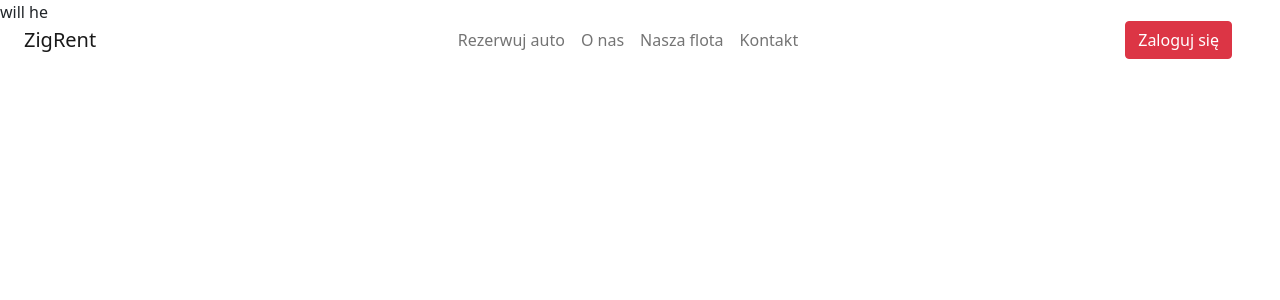
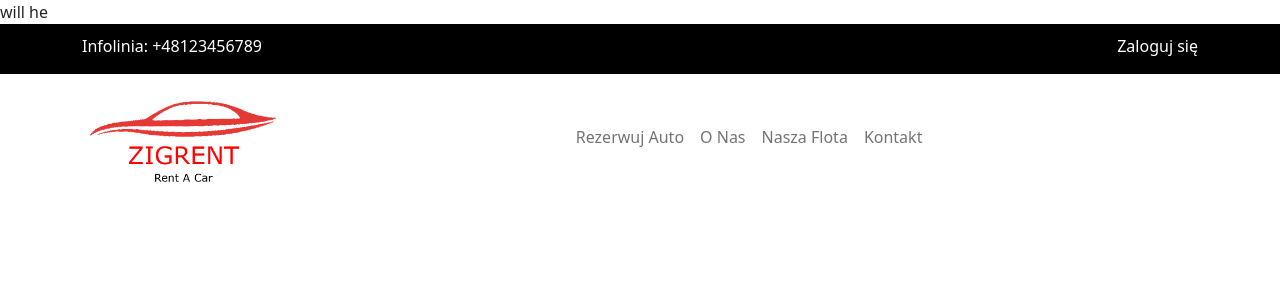
Before and after one commit to Michal582/JPO, a PHP site: page / in a window 1280 px wide. Shown: the top 300 px of the page. Run offline with PHP 8.4, Linux system fonts and the light colour scheme.

Commit message:
moze nie najlepiej ale jako tako

```diff
--- a/css/master.css
+++ b/css/master.css
@@ -1,3 +1,12 @@
-nav{
-  height: 80px;
+.header-main-page{
+  background-color: #000;
+  color: #fff;
 }
+.header-main-page-top{
+  height: 50px;
+  padding: 10px 0;
+}
+.logo{
+  height: 100px;
+  max-width: 100%;
+}
--- a/head.php
+++ b/head.php
@@ -7,4 +7,5 @@
   <link rel="stylesheet" href="./css/bootstrap.min.css">
   <link rel="stylesheet" href="./css/master.css">
   <script src="./script/bootstrap.bundle.min.js" charset="utf-8"></script>
+  <link rel="icon" href="./img/logo.png">
 </head>
--- a/header.php
+++ b/header-main.php
@@ -1,26 +1,17 @@
-<nav class="navbar navbar-light navbar-expand-md fixed-top">
-  <div class="container-fluid row">
-    <div class="col">
-      <a href="index.php" class="navbar-brand">ZigRent</a>
-    </div>
-    <div class="col">
-      <div class="collapse navbar-collapse justify-content-center" id="navbar">
-        <ul class="navbar-nav float-start">
-          <li class="nav-item"><a class="nav-link" href="#">Rezerwuj auto</a></li>
-          <li class="nav-item"><a class="nav-link" href="#">O nas</a></li>
-          <li class="nav-item"><a class="nav-link" href="#">Nasza flota</a></li>
-          <li class="nav-item"><a class="nav-link" href="#">Kontakt</a></li>
-        </ul>
+<header class="header-main-page">
+  <section class="header-main-page-top">
+    <div class="container">
+      <div class="row">
+        <div class="col">
+          <p><a href="tel:+48123456789" class="text-white text-decoration-none"><i class="fa-solid fa-phone"></i> Infolinia: +48123456789</a></p>
+        </div>
+        <div class="col" style="text-align: right;">
+          <a href="#" class="text-decoration-none text-white" data-bs-toggle="modal" data-bs-target="#loginModal"><i class="fa-solid fa-user"></i> Zaloguj się</a>
+        </div>
       </div>
     </div>
-    <div class="col">
-      <button class="navbar-toggler float-end" type="button" data-bs-toggle="collapse" data-bs-target="#navbar" aria-controls="navbar" aria-expanded="false" aria-label="Toggle navigation">
-        <span class="navbar-toggler-icon"></span>
-      </button>
-      <button type="button" class="btn btn-danger float-end" name="button" data-bs-toggle="modal" data-bs-target="#loginModal">Zaloguj się</button>
-    </div>
-  </div>
-</nav>
+  </section>
+</header>
 
 <div class="modal fade" id="loginModal" data-bs-keyboard="false" data-bs-backdrop="static" role="dialog" aria-labelledby="loginModalLabel">
   <div class="modal-dialog row d-flex justify-content-center align-items-center h-100">
--- a/index.php
+++ b/index.php
@@ -10,8 +10,8 @@
   <?php include('head.php'); ?>
   <body>
 
-    <?php include('header.php'); ?>
-
+    <?php include('header-main.php'); ?>
+    <?php include ('navbar-main.php'); ?>
 
 
     <main>
--- /dev/null
+++ b/navbar-main.php
@@ -0,0 +1,16 @@
+<nav class="navbar navbar-expand-lg navbar-light">
+  <div class="container">
+    <a href="index.php" class="navbar-brand"> <img src="./img/logo.png" alt="Zigrent" class="logo"></a>
+    <button class="navbar-toggler" type="button" data-bs-toggle="collapse" data-bs-target="#menu" aria-controls="menu" aria-expanded="false" aria-label="Menu"><span class="navbar-toggler-icon"></span></button>
+    <div class="collapse navbar-collapse justify-content-center" id="menu">
+      <div class="d-flex justify-content-center">
+        <ul class="navbar-nav me-auto mb-2 mb-lg-0">
+          <li class="nav-item"><a href="#" class="nav-link">Rezerwuj Auto</a></li>
+          <li class="nav-item"><a href="#" class="nav-link">O Nas</a></li>
+          <li class="nav-item"><a href="#" class="nav-link">Nasza Flota</a></li>
+          <li class="nav-item"><a href="#" class="nav-link">Kontakt</a></li>
+        </ul>
+      </div>
+    </div>
+  </div>
+</nav>
```
Also changed, not shown: img/logo.png (added).
